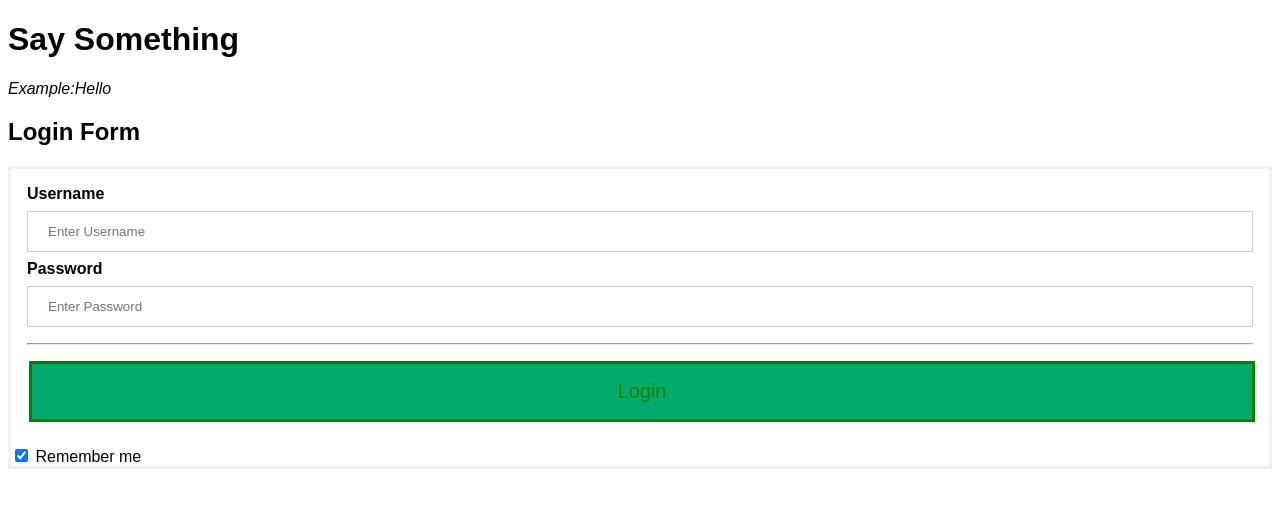
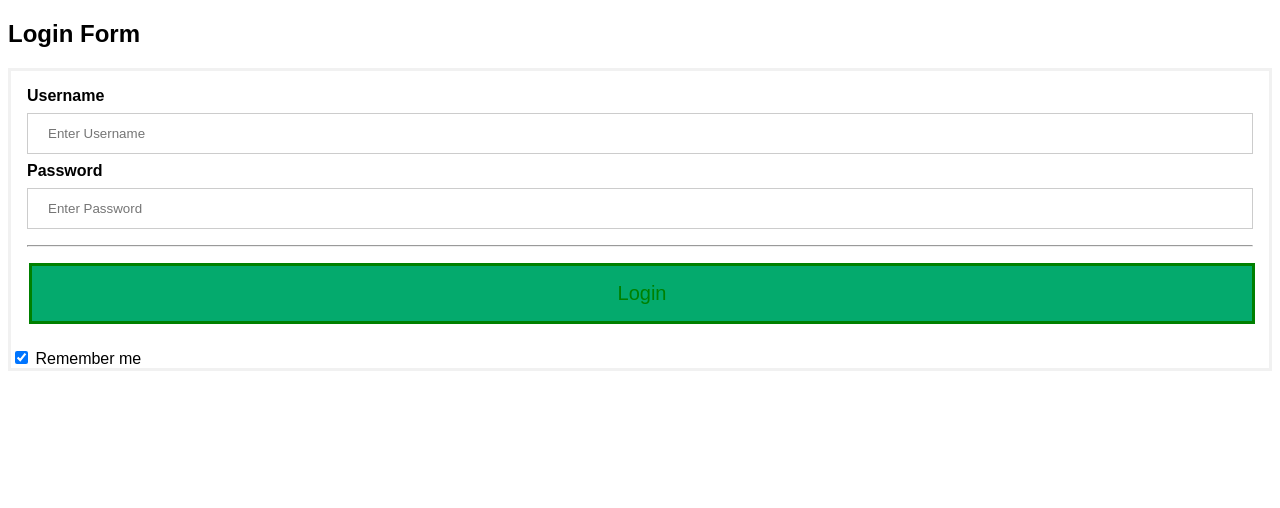
Before and after one commit to PRITISHSEN/Kes_initial, a plain HTML site: page index.html in a window 1280 px wide. Drawn offline with Linux system fonts and the light colour scheme.

Commit message:
Update index.html

```diff
--- a/index.html
+++ b/index.html
@@ -68,9 +68,7 @@ span.psw {
 }
 </style>
 </head>
-<body style="background-colour:lightblue;">
-  <h1>Say Something</h1>
-  <p style="colour:red"><i>Example:Hello</i><p>
+<body>
      <h2>Login Form</h2>
 <form action="/action_page.php" method="post">
   <div class="container">
```
